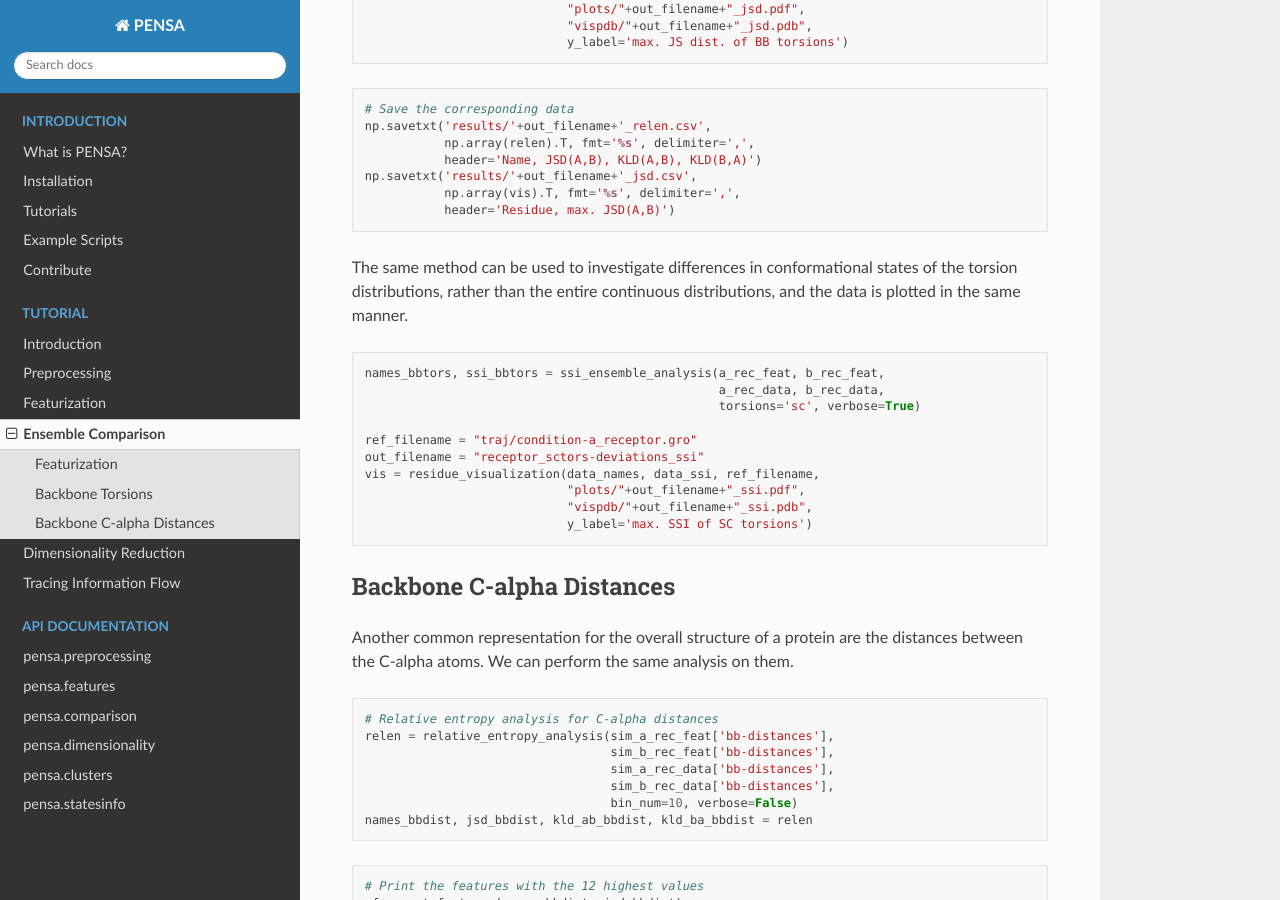
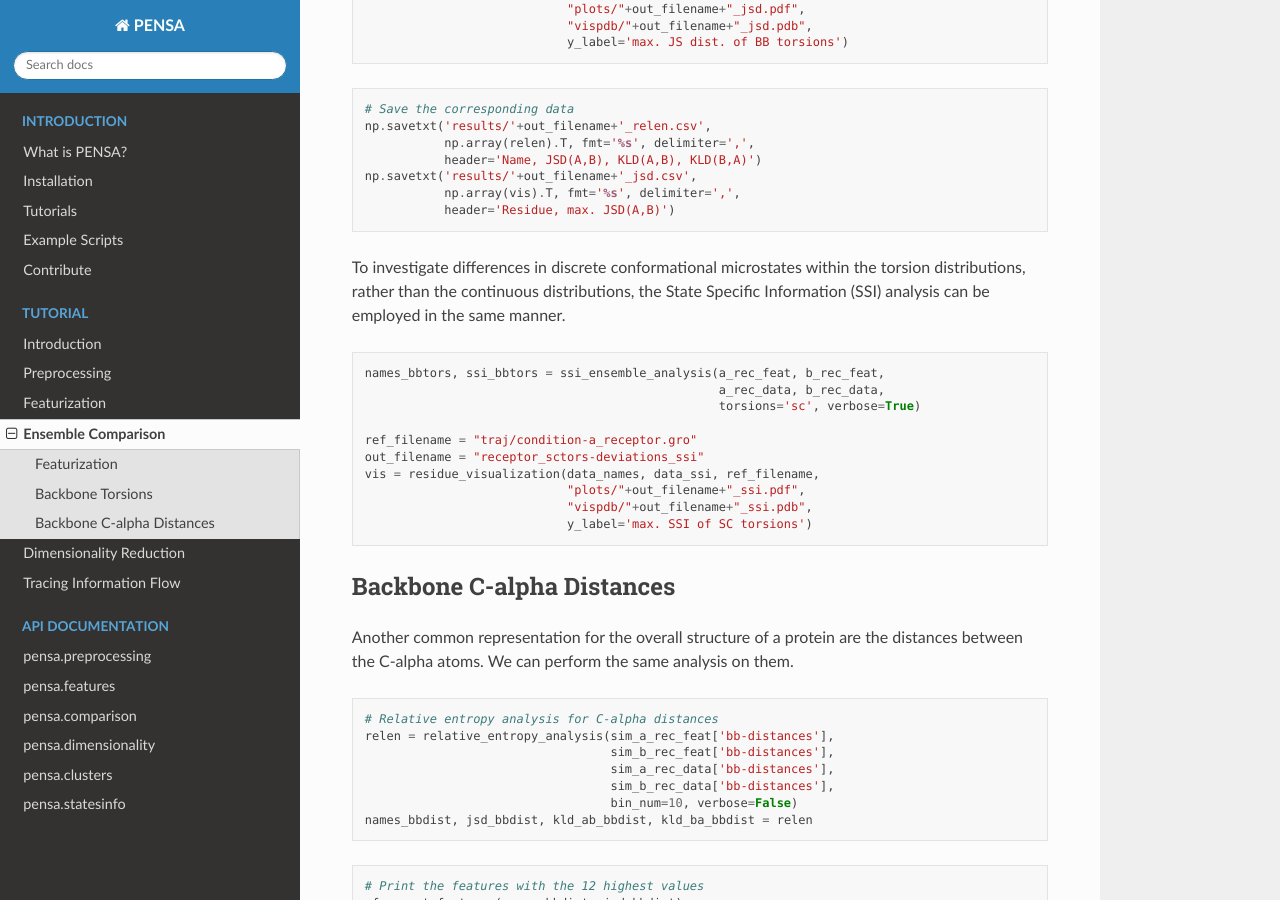
Before and after one commit to drorlab/pensa, a Sphinx documentation site: the page built from docs/tut-4-comparison.rst, in a window 1280 px wide and 900 px high, scrolled down 1302 px. Built offline with Sphinx 7.4.7 and the Read the Docs theme 2.0.0, drawn with Linux system fonts in a browser that asks for light colours.

Commit message:
Updating tutorial with SSI

```diff
--- a/docs/tut-4-comparison.rst
+++ b/docs/tut-4-comparison.rst
@@ -78,9 +78,9 @@ residue.
                np.array(vis).T, fmt='%s', delimiter=',',
                header='Residue, max. JSD(A,B)')
 
-The same method can be used to investigate differences in conformational
-states of the torsion distributions, rather than the entire continuous distributions,
-and the data is plotted in the same manner.
+To investigate differences in discrete conformational microstates within the
+torsion distributions, rather than the continuous distributions,
+the State Specific Information (SSI) analysis can be employed in the same manner.
 
 .. code:: python
 
```
